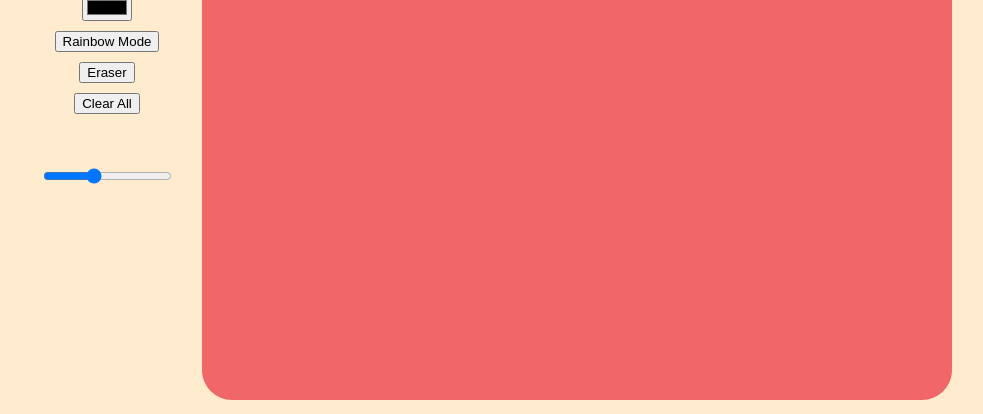
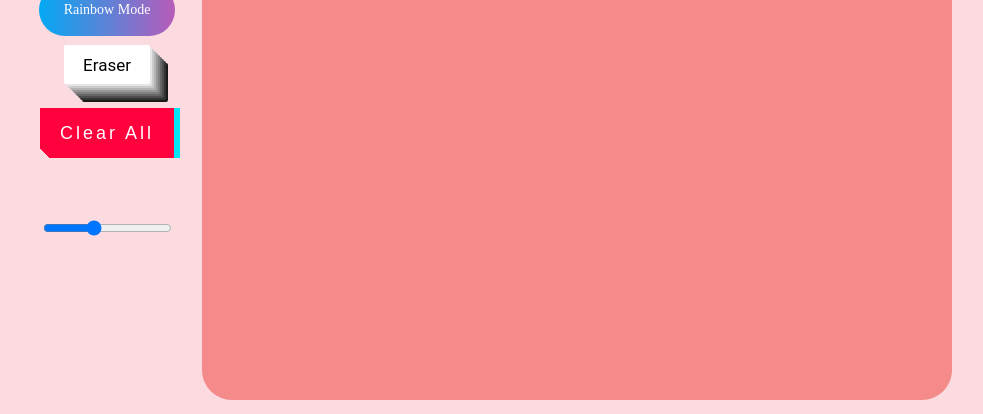
Before and after one commit to tufanzkan/etch-a-sketch, a plain HTML site: page index.html in a window 1280 px wide. Shown: the part 386-800 px from the top of the page, without its empty margins (148-1131 px from the left). Drawn offline with Linux system fonts and the light colour scheme.

Commit message:
stilindex bitti

```diff
--- a/stil.css
+++ b/stil.css
@@ -1,5 +1,5 @@
 body{
-    background-color: blanchedalmond;
+    background-color: rgb(251, 218, 224);
     margin: 0px;
 }
 .sketch{
@@ -14,13 +14,16 @@ body{
     flex-direction: column;
     justify-content:center;
     align-items: center;
-    gap: 10px;
+    background: transparent;
+    gap: 14px;
+}
+#eraser{
+    margin-bottom: 10px;
 }
 :root{
     --grid-cols: 1;
     --grid-rows: 1;
 }
-
 #container{
     margin: 25px;
     width: 700px;
@@ -28,28 +31,208 @@ body{
     display: grid;
     justify-content: center;
 }
-
 .grid-item{
     background-color: white;
     border: 1px solid #ddd;
     text-align: center;
 }
-
 img{
     align-self: center;
     margin-top: 20px;
     max-width: 150px;
     height: auto;
 }
-
 #container-back{
     align-self: center;
     justify-self: center;
     margin:0;
     border-radius: 30px;
-    background-color:#F16767;
+    background-color:#f58a8a;
 }
-
 input{
     max-width: 400px;
 }
+
+
+#rainbow {
+    text-decoration: none;
+    position: relative;
+    border: none;
+    font-size: 14px;
+    font-family: inherit;
+    color: #fff;
+    width: 9em;
+    height: 3em;
+    line-height: 2em;
+    text-align: center;
+    background: linear-gradient(90deg,#03a9f4,#f441a5,#ffeb3b,#03a9f4);
+    background-size: 300%;
+    border-radius: 30px;
+    z-index: 1;
+  }
+
+  #rainbow:hover {
+    animation: ani 8s linear infinite;
+    border: none;
+  }
+
+  @keyframes ani {
+    0% {
+      background-position: 0%;
+    }
+
+    100% {
+      background-position: 400%;
+    }
+  }
+
+  #rainbow:before {
+    content: '';
+    position: absolute;
+    top: -5px;
+    left: -5px;
+    right: -5px;
+    bottom: -5px;
+    z-index: -1;
+    background: linear-gradient(90deg,#03a9f4,#f441a5,#ffeb3b,#03a9f4);
+    background-size: 400%;
+    border-radius: 35px;
+    transition: 1s;
+  }
+
+  #rainbow:hover::before {
+    filter: blur(20px);
+  }
+
+  #rainbow:active {
+    background: linear-gradient(32deg,#03a9f4,#f441a5,#ffeb3b,#03a9f4);
+  }
+
+#reset,
+#reset::after {
+ padding: 16px 20px;
+ font-size: 18px;
+ background: linear-gradient(45deg, transparent 5%, #ff013c 5%);
+ border: 0;
+ color: #fff;
+ letter-spacing: 3px;
+ line-height: 1;
+ box-shadow: 6px 0px 0px #00e6f6;
+ outline: transparent;
+ position: relative;
+}
+
+#reset::after {
+ --slice-0: inset(50% 50% 50% 50%);
+ --slice-1: inset(80% -6px 0 0);
+ --slice-2: inset(50% -6px 30% 0);
+ --slice-3: inset(10% -6px 85% 0);
+ --slice-4: inset(40% -6px 43% 0);
+ --slice-5: inset(80% -6px 5% 0);
+ content: "HOVER ME";
+ display: block;
+ position: absolute;
+ top: 0;
+ left: 0;
+ right: 0;
+ bottom: 0;
+ background: linear-gradient(45deg, transparent 3%, #00e6f6 3%, #00e6f6 5%, #ff013c 5%);
+ text-shadow: -3px -3px 0px #f8f005, 3px 3px 0px #00e6f6;
+ clip-path: var(--slice-0);
+}
+
+#reset:hover::after {
+ animation: 1s glitch;
+ animation-timing-function: steps(2, end);
+}
+
+@keyframes glitch {
+ 0% {
+  clip-path: var(--slice-1);
+  transform: translate(-20px, -10px);
+ }
+
+ 10% {
+  clip-path: var(--slice-3);
+  transform: translate(10px, 10px);
+ }
+
+ 20% {
+  clip-path: var(--slice-1);
+  transform: translate(-10px, 10px);
+ }
+
+ 30% {
+  clip-path: var(--slice-3);
+  transform: translate(0px, 5px);
+ }
+
+ 40% {
+  clip-path: var(--slice-2);
+  transform: translate(-5px, 0px);
+ }
+
+ 50% {
+  clip-path: var(--slice-3);
+  transform: translate(5px, 0px);
+ }
+
+ 60% {
+  clip-path: var(--slice-4);
+  transform: translate(5px, 10px);
+ }
+
+ 70% {
+  clip-path: var(--slice-2);
+  transform: translate(-10px, 10px);
+ }
+
+ 80% {
+  clip-path: var(--slice-5);
+  transform: translate(20px, -10px);
+ }
+
+ 90% {
+  clip-path: var(--slice-1);
+  transform: translate(-10px, 0px);
+ }
+
+ 100% {
+  clip-path: var(--slice-1);
+  transform: translate(0);
+ }
+}
+
+#eraser {
+    transition: all 0.5s;
+    font-size: 17px;
+    padding: 1ch 2ch;
+    background-color: white;
+    color: #000;
+    font-family: Roboto, sans-serif;
+    border: none;
+    border-radius: 2px;
+    box-shadow: 2px 2px 0px hsl(0, 0%, 90%),
+      4px 4px 0px hsl(0, 0%, 80%),
+      6px 6px 0px hsl(0, 0%, 70%),
+      8px 8px 0px hsl(0, 0%, 60%),
+      10px 10px 0px hsl(0, 0%, 50%),
+      12px 12px 0px hsl(0, 0%, 40%),
+      14px 14px 0px hsl(0, 0%, 30%),
+      16px 16px 0px hsl(0, 0%, 20%),
+      18px 18px 0px hsl(0, 0%, 10%);
+  }
+
+  #eraser:hover {
+    background-color: hsl(0, 0%, 50%);
+    color: #fff;
+    box-shadow: none;
+  }
+
+#colorpicker{
+    border: 2px solid pink;
+    border-radius: 12px;
+    width: 60px;
+    height: 30px;
+    background-color: rgb(251, 218, 224);
+}
```
